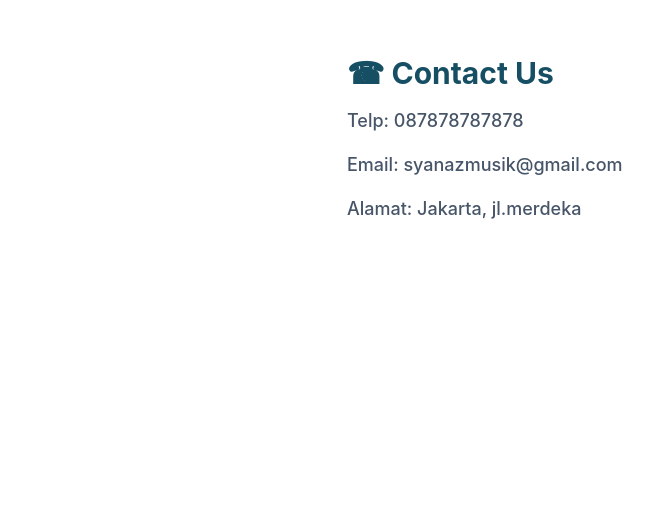
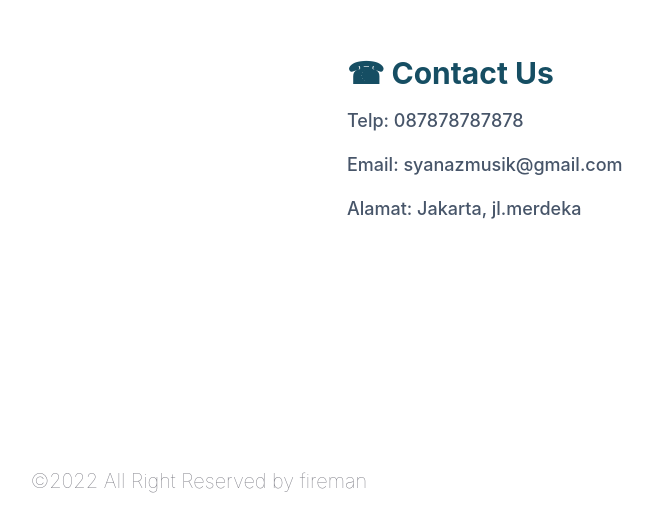
Before and after one commit to firmz69/tailwind.react, a React (Create React App) app: page / in a window 1280 px wide. Shown: the part 4383-4890 px from the top of the page, without its empty margins (441-1094 px from the left). Before the commit the page ends 4838 px from the top, so only its background shows below. Built offline with nearby package versions, Linux system fonts and the light colour scheme.

Commit message:
Menambahkan file tailwind-react

```diff
--- a/src/App.js
+++ b/src/App.js
@@ -4,6 +4,7 @@ import Home from './components/Home'
 import About from './components/About'
 import Product from './components/Product'
 import Contact from './components/Contact'
+import Footer from './components/Footer'
 
 function App() {
   return (
@@ -13,6 +14,7 @@ function App() {
    <About/>
    <Product/>
    <Contact/>
+   <Footer/>
    </>
   )
 }
--- /dev/null
+++ b/src/components/Footer.jsx
@@ -0,0 +1,8 @@
+import React from "react";
+export default function Main() {
+    return (
+        <div class="text-xl text-center text-zinc-500 font-thin p-3">
+            <p>©2022 All Right Reserved by fireman</p>
+        </div>
+    );
+  };
```
